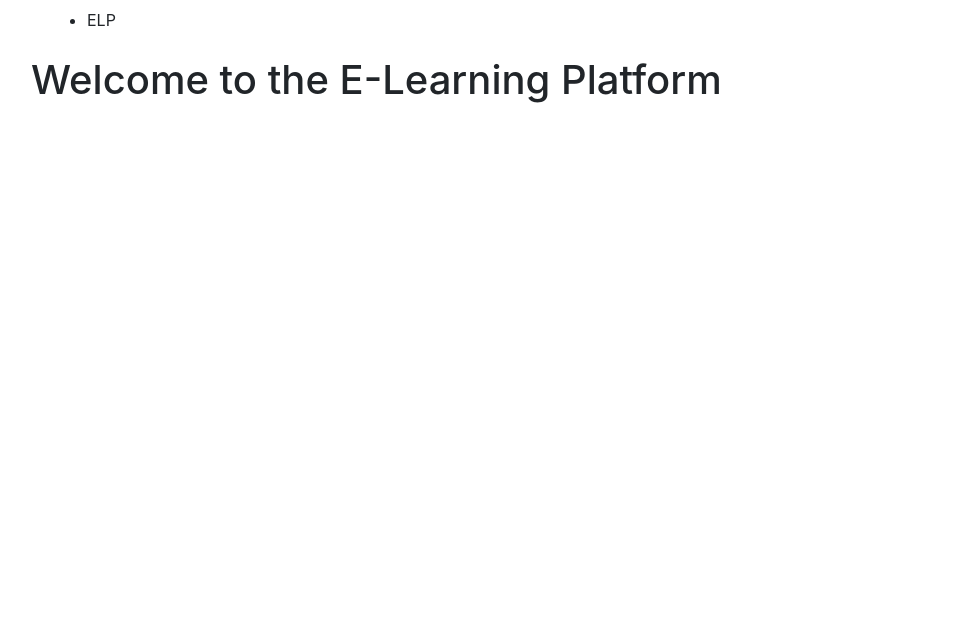
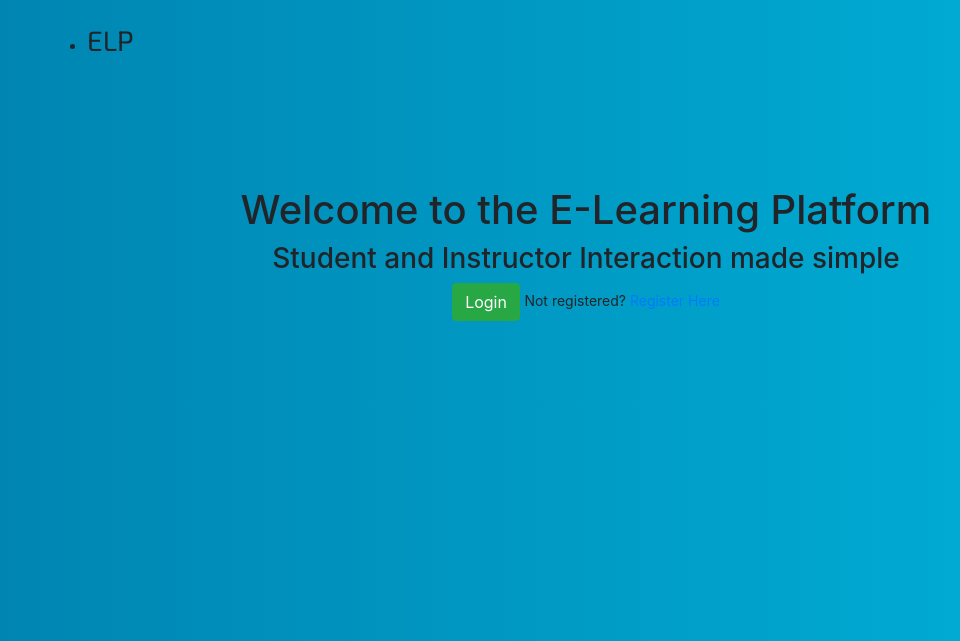
Before and after one commit to spgdaman/e-learning-platform, a Django app: page / in a window 1280 px wide. Shown: the top 641 px of the page, without its empty margins (54-1014 px from the left). Run offline with Django 3.2, Linux system fonts and the light colour scheme; some libraries are stand-ins or nearby versions.

Commit message:
introduction template styled and cta added

```diff
--- a/app/static/css/styles.css
+++ b/app/static/css/styles.css
@@ -0,0 +1,19 @@
+body {
+    background: #00B4DB;  /* fallback for old browsers */
+    background: -webkit-linear-gradient(to right, #0083B0, #00B4DB);  /* Chrome 10-25, Safari 5.1-6 */
+    background: linear-gradient(to right, #0083B0, #00B4DB); /* W3C, IE 10+/ Edge, Firefox 16+, Chrome 26+, Opera 12+, Safari 7+ */
+
+}
+
+.exo-font {
+    font-family: 'Exo 2', sans-serif;
+}
+
+.robo-font {
+    font-family: font-family: 'Roboto', sans-serif;
+}
+
+.intro-body {
+    padding: 5rem;
+
+}
--- a/app/templates/intro.html
+++ b/app/templates/intro.html
@@ -8,18 +8,31 @@
             {% bootstrap_css %}
         {% endblock %}
         <link rel="stylesheet" href="{% static 'css/styles.css' %}">
+        <link href="https://fonts.googleapis.com/css?family=Exo+2|Roboto&display=swap" rel="stylesheet">
     </head>
     <body>
         <div class="container">
+
             <section>
-                <nav class="navbar nav">
+                <nav class="navbar nav my-3">
                     <ul>
-                        <li>ELP</li>
+                        <li class='exo-font'><h3>ELP</h3></li>
                     </ul>
                 </nav>
             </section>
-            <h1>Welcome to the E-Learning Platform</h1>
+
+            <section class="text-center intro-body">
+                <h1>Welcome to the E-Learning Platform</h1>
+
+                <h3 class='container'>Student and Instructor Interaction made simple</h3>
+
+                <button class='btn btn-success mx-auto'>Login</button>
+                <small>Not registered? <a href="#">Register Here</a></small>
+            </section>
+
         </div>
-
+        {% block scripts %}
+            {% bootstrap_javascript %}
+        {% endblock %}
     </body>
 </html>
```
